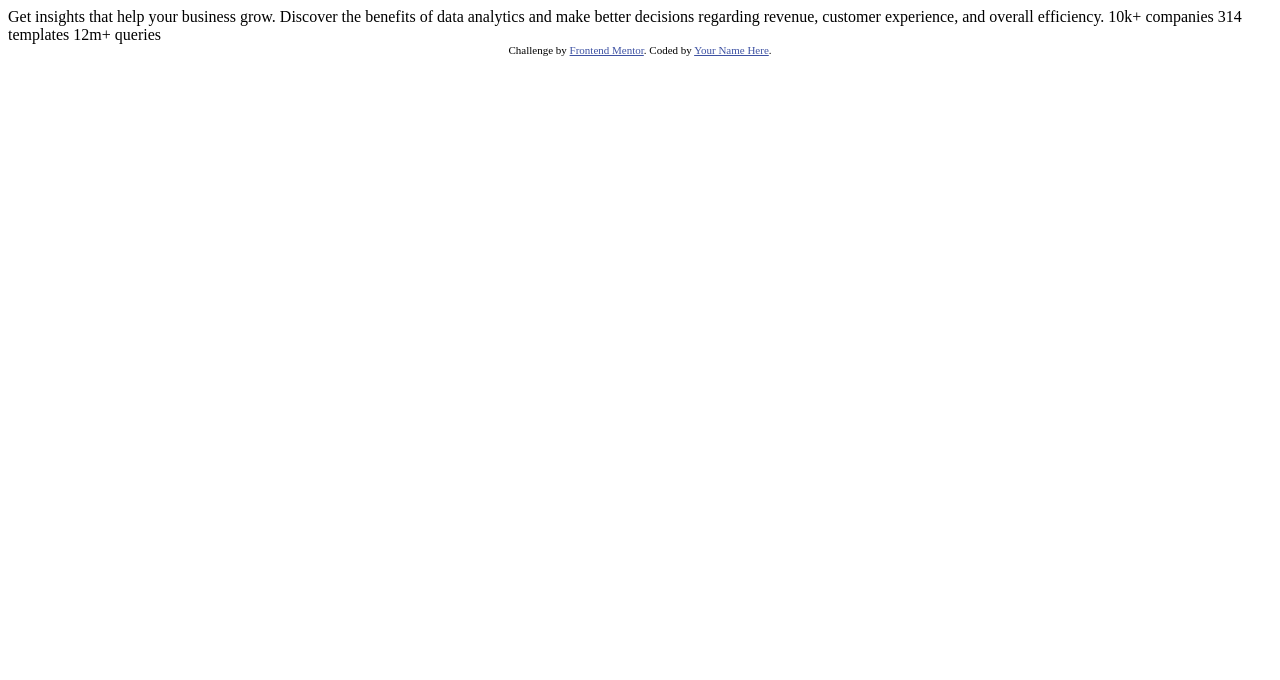
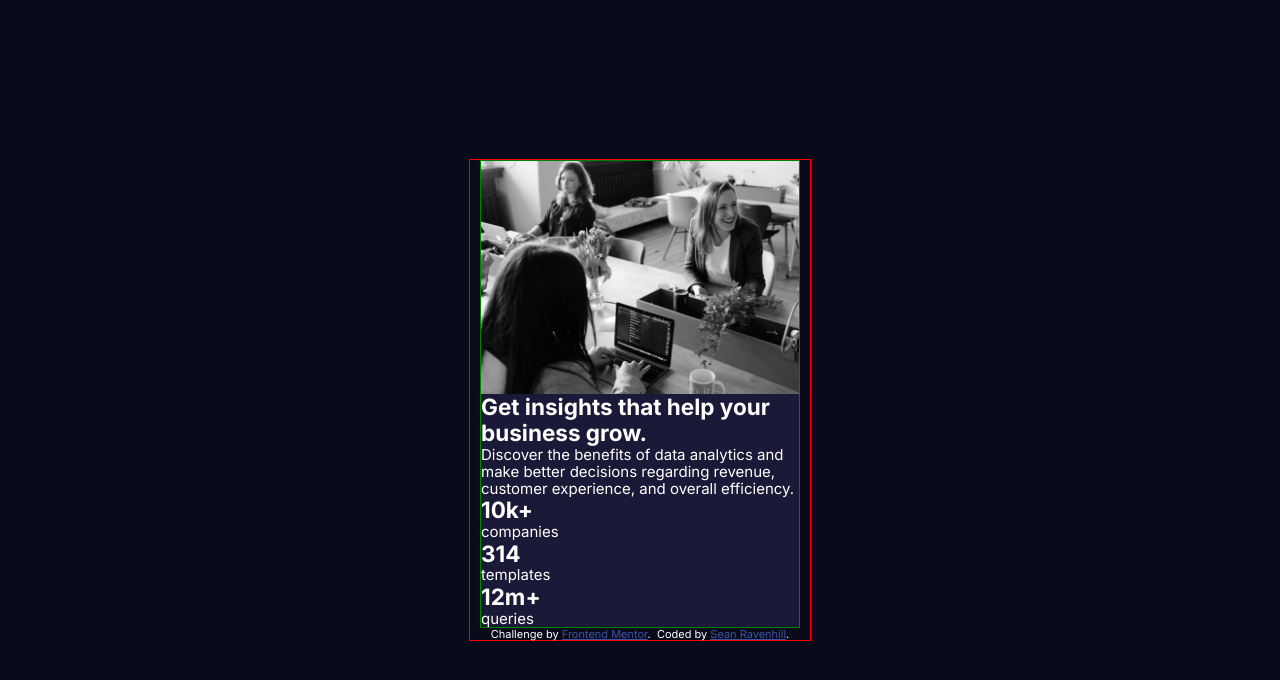
Before and after one commit to SeanRavenhill/stats-preview-card-component, a plain HTML site: page index.html in a window 1280 px wide. Drawn offline with nearby package versions, Linux system fonts and the light colour scheme.

Commit message:
Scaffed out HTML markup & BEM classes in HTML & CSS.

```diff
--- a/index.html
+++ b/index.html
@@ -1,33 +1,63 @@
 <!DOCTYPE html>
 <html lang="en">
-<head>
-  <meta charset="UTF-8">
-  <meta name="viewport" content="width=device-width, initial-scale=1.0"> <!-- displays site properly based on user's device -->
+	<head>
+		<meta charset="UTF-8" />
+		<meta name="author" content="Sean Ravenhill" />
+		<meta name="viewport" content="width=device-width, initial-scale=1.0" />
+		<link rel="icon" type="image/png" sizes="32x32" href="./images/favicon-32x32.png" />
+		<link rel="stylesheet" href="https://cdnjs.cloudflare.com/ajax/libs/normalize/8.0.1/normalize.css" />
+		<link rel="stylesheet" href="styles/styles.css" />
+		<title>Frontend Mentor | Stats preview card component</title>
+	</head>
 
-  <link rel="icon" type="image/png" sizes="32x32" href="./images/favicon-32x32.png">
+	<body>
+		<main>
+			<div class="container">
+				<div class="card">
+					<img class="card__image" src="images/image-header-mobile.jpg" alt="Group of woman working at their desks in open plan office." />
+					<div class="card-info">
+						<h2 class="card-info__title">
+							Get
+							<span class="card-info__title card-info__title--accent">insights</span>
+							that help your business grow.
+						</h2>
+						<p class="card-info__descr">
+							Discover the benefits of data analytics and make better decisions
+							regarding revenue, customer experience, and overall efficiency.
+						</p>
+					</div>
+					<div class="card-stats">
+						<div class="card-stat">
+							<h2 class="card-stat__quant">10k+</h2>
+							<p class="card-stat__descr">companies</p>
+						</div>
+						<div class="card-stat">
+							<h2 class="card-stat__quant">314</h2>
+							<p class="card-stat__descr">templates</p>
+						</div>
+						<div class="card-stat">
+							<h2 class="card-stat__quant">12m+</h2>
+							<p class="card-stat__descr">queries</p>
+						</div>
+					</div>
+				</div>
 
-  <title>Frontend Mentor | Stats preview card component</title>
-
-  <!-- Feel free to remove these styles or customise in your own stylesheet 👍 -->
-  <style>
-    .attribution { font-size: 11px; text-align: center; }
-    .attribution a { color: hsl(228, 45%, 44%); }
-  </style>
-</head>
-<body>
-
-  Get insights that help your business grow.
-
-  Discover the benefits of data analytics and make better decisions regarding revenue, customer
-  experience, and overall efficiency.
-
-  10k+ companies
-  314 templates
-  12m+ queries
-
-  <div class="attribution">
-    Challenge by <a href="https://www.frontendmentor.io?ref=challenge" target="_blank">Frontend Mentor</a>.
-    Coded by <a href="#">Your Name Here</a>.
-  </div>
-</body>
+				<div class="attribution">
+					Challenge by
+					<a
+						class="attribution__link"
+						href="https://www.frontendmentor.io?ref=challenge"
+						target="_blank"
+						>Frontend Mentor</a
+					>.&nbsp; Coded by
+					<a
+						class="attribution__link"
+						href="https://github.com/SeanRavenhill"
+						target="_blank"
+						>Sean Ravenhill</a
+					>.
+				</div>
+			</div>
+		</main>
+	</body>
 </html>
--- /dev/null
+++ b/styles/styles.css
@@ -0,0 +1,112 @@
+/* Google Fonts Import*/
+@import url('https://fonts.googleapis.com/css2?family=Inter:wght@400;700&family=Lexend+Deca&display=swap');
+
+/* Style Guide & Custom Properties */
+:root {
+    font-size: 10px;
+    --ff-primary: 'Inter', sans-serif;
+    --ff-secondary: 'Lexend Deca', sans-serif;
+    --fw-reg: 400;
+    --fw-bold: 700;
+    --clr-primary-main-background: hsl(233, 47%, 7%);
+    --clr-primary-card-background: hsl(244, 38%, 16%);
+    --clr-primary-accent: hsl(277, 64%, 61%);
+    --clr-neutral-white: hsl(0, 0%, 100%);
+    --clr-neutral-main-paragraph: hsla(0, 0%, 100%, 0.75);
+    --clr-neutral-main-stat-headings: hsla(0, 0%, 100%, 0.6);
+    --fs-body: 1.5rem;
+}
+
+/* Showcase Body (Centers Card to Page) - CSS Grid Method */
+
+body {
+    min-height: 100vh;
+    display: grid;
+    place-items: center;
+}
+
+/* Initialization, Normalization */
+* {
+    box-sizing: border-box;
+}
+
+html, body {
+    background-color: var(--clr-primary-main-background);
+    margin: 0;
+    padding: 0;
+    font-family: var(--ff-primary);
+    font-size: var(--fs-body);
+    color: var(--clr-neutral-white);
+}
+
+img {
+    max-width: 100%;
+    display: block;
+}
+
+h1,
+h2,
+p,
+a {
+    margin: 0;
+}
+
+/* Layout */
+.container {
+    border: 1px red solid;
+    margin: 0 auto;
+    padding: 0 1rem;
+}
+
+.card {
+    border: 1px solid green;
+    background-color: var(--clr-primary-card-background);
+    max-width: 320px;
+}
+
+.card__image {
+    border-radius: ;
+}
+
+.card-info {
+
+}
+
+.card-info__title {
+
+}
+
+.card-info__title--accent {
+
+}
+
+.card-info__descr {
+
+}
+
+.card-stats {
+
+}
+
+.card-stat {
+
+}
+
+.card-stat__quant {
+
+}
+
+.card-stat__descr {
+
+}
+
+
+/* Frontend Mentor | attribution */
+.attribution {
+    font-size: 11px;
+    text-align: center;
+}
+
+.attribution__link {
+    color: hsl(228, 45%, 44%);
+}
```
